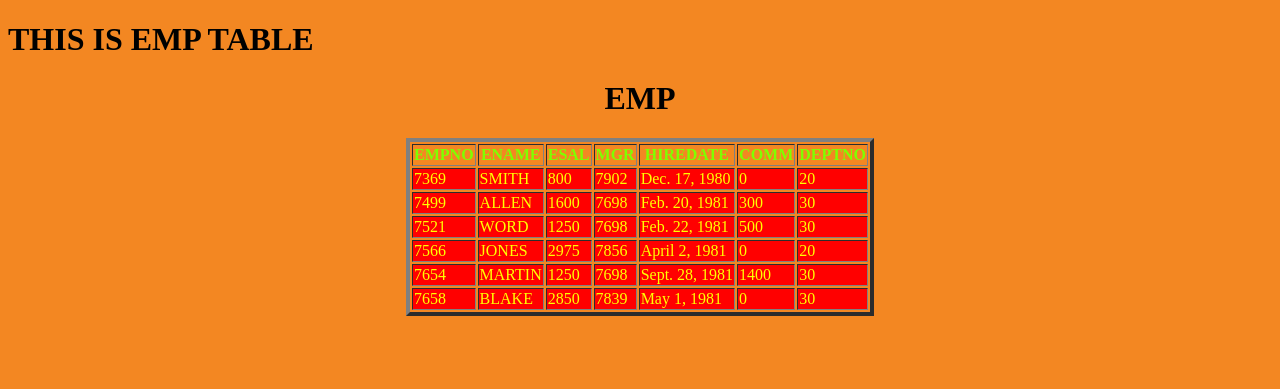
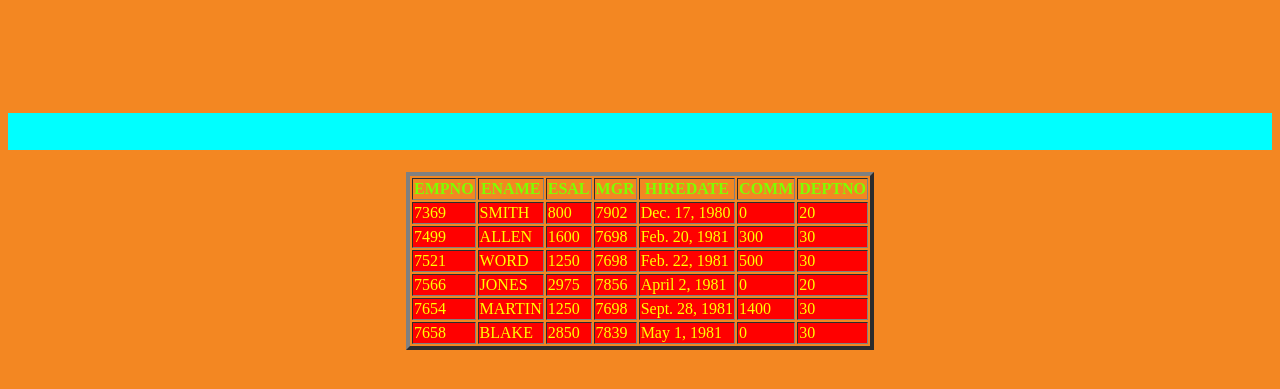
Before and after one commit to shaikasifazeem/RETRIVING-PROPERTIES-BY-USING-FILTER-LOOKUPS, a Django app: page /E_NAME/ in a window 1280 px wide. Shown: the top 389 px of the page. Run offline with Django 4.2, Linux system fonts and the light colour scheme; data comes from the database, SQL or seed files in the repository; both versions use the stored data as it was after the commit.

Commit message:
first commit

```diff
--- a/app/views.py
+++ b/app/views.py
@@ -68,10 +68,9 @@
      DOT=DEPT.objects.update_or_create(DLOC='GORANTLA',defaults={'DLOC':'NEW YOURK'})
 
      return render(request,'display.html')
-def delete(request):
-    DOT=DEPT.objects.filter(DEPTNO=50).delete()
-    DOT=DEPT.objects.filter(DNAME='SALES').delete()
-    return render(request,'display.html')
+
+
+
 def update_emp(request):
 
     EOT=EMP.objects.filter(ENAME='JONES').update(ENAME='ASIF')
@@ -86,3 +85,15 @@
     # EOT=EMP.objects.all()
 
     return render(request,'display1.html')
+def delete(request):
+    # DOT=DEPT.objects.filter(DEPTNO=50).delete()
+    # DOT=DEPT.objects.filter(DNAME='SALES').delete()
+    # DOT=EMP.objects.filter(EMPNO=7566).delete()
+    # DOT=EMP.objects.all().delete()
+    # DEPT.objects.filter(DEPTNO=10).delete()
+    # DEPT.objects.filter(DEPTNO=40).delete()
+    # DEPT.objects.filter(DEPTNO=20).delete()
+
+
+
+    return render(request,'display.html')
--- a/static/css/c1.css
+++ b/static/css/c1.css
@@ -13,4 +13,13 @@
 td
 {
     background-color: red;
+
 }
+h1
+{
+    background-color: aqua;
+    color: chartreuse;
+    font-style: italic;
+    font-weight: 800;
+    font-smooth: revert;
+}
--- a/templates/display1.html
+++ b/templates/display1.html
@@ -9,9 +9,9 @@
     <link rel="stylesheet" href="{% static 'css/c1.css' %}">
 </head>
 <body>
-     <h1>THIS IS EMP TABLE </h1>
+    <marquee behavior="" direction="up"><h1><u>THIS IS EMP TABLE </u></h1></marquee>
      <center>
-        <h1>EMP</h1>
+        <h1 style="color: aqua;"><u>EMP </u></h1>
         <table border="4px">
             <tr>
                 <th>EMPNO</th>
```
Also changed, not shown: app/migrations/0002_alter_emp_comm.py (added), db.sqlite3.
